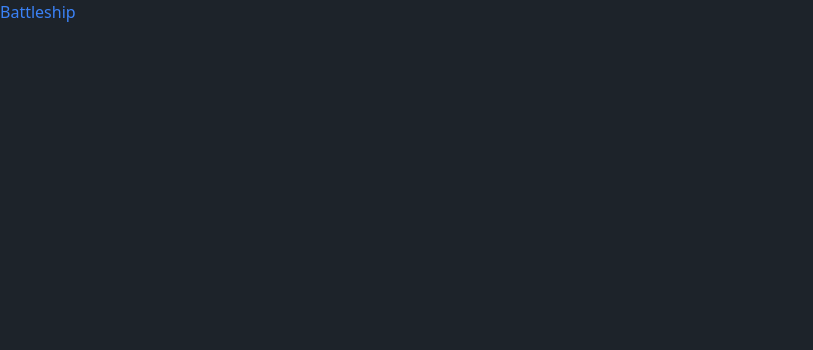
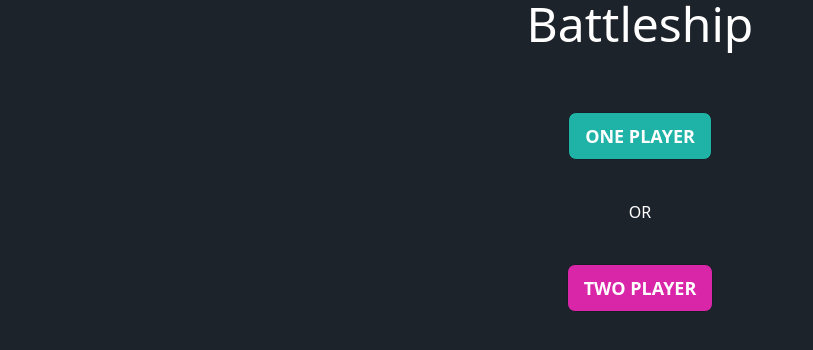
Before and after one commit to Lov3M4chine/odin-battleship, a website built with webpack: page src/index.html in a window 1280 px wide. Shown: the whole page, without its empty margins (0-813 px from the left). Built offline with nearby package versions, Linux system fonts and the light colour scheme; files whose address does not match are found by name.

Commit message:
Add player select screen

```diff
--- a/src/index.html
+++ b/src/index.html
@@ -7,6 +7,13 @@
     <title>Battleship</title>
 </head>
 <body>
-    <div class="text-blue-500">Battleship</div>
+    <div class="flex flex-col items-center gap-16">
+        <div class="text-primary-content flex justify-center text-5xl">Battleship</div>
+        <div  class="flex flex-col justify-center items-center gap-10 flex-grow">
+            <button class="btn bg-accent text-accent-content text-lg">One Player</button>
+            <div class="text-primary-content flex justify-center">OR</div>
+            <button class="btn bg-secondary text-secondary-content text-lg">Two Player</button>
+        </div>
+    </div>
 </body>
 </html>
```
Also changed, not shown: dist/index.html, dist/main.js, 1 other file.
